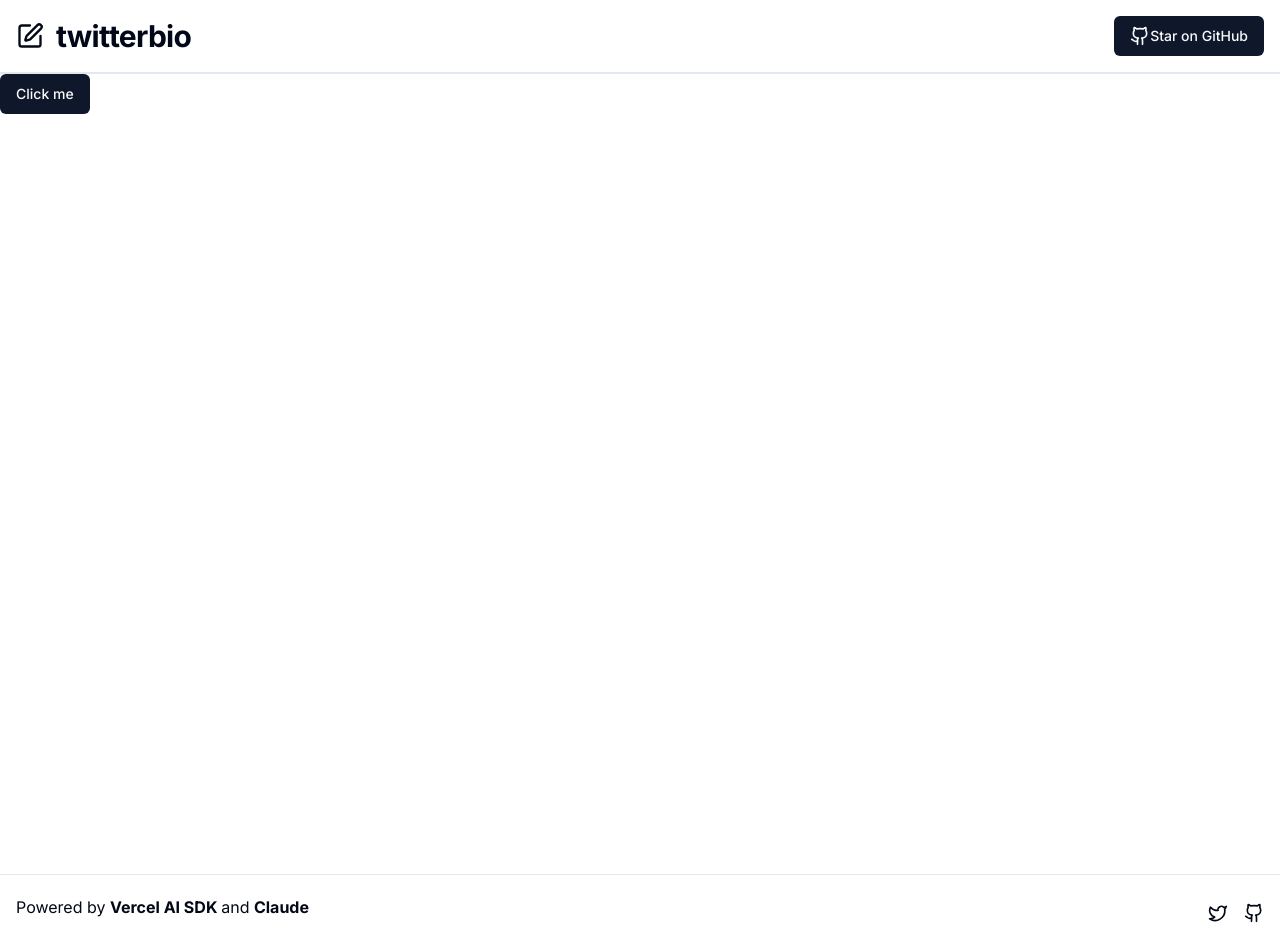
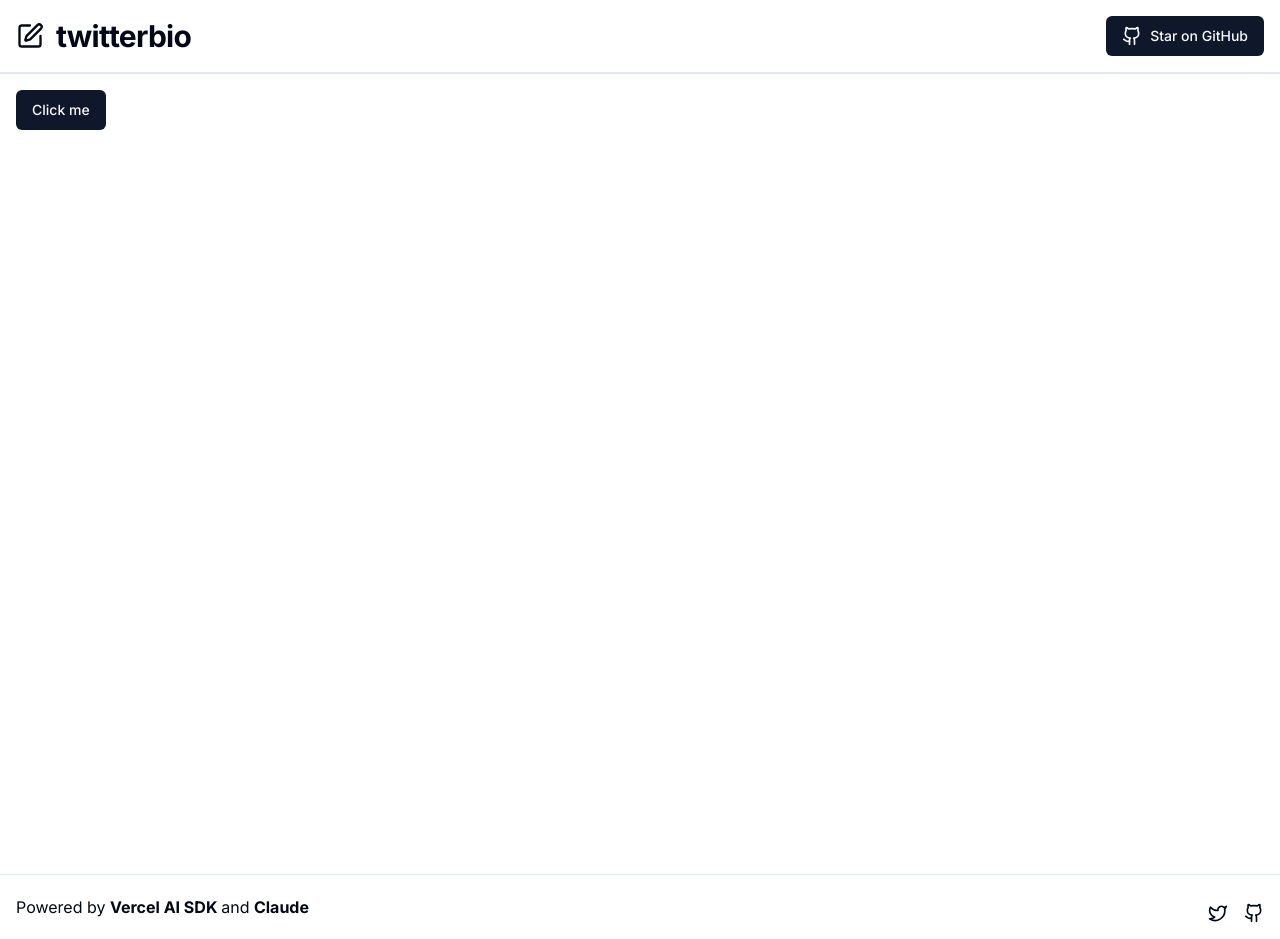
Before and after one commit to abdtriedcoding/twitterbio-ai, a Next.js app: page / in a window 1280 px wide. Built offline with nearby package versions, Linux system fonts and the light colour scheme.

Commit message:
refactor css styles

```diff
--- a/app/layout.tsx
+++ b/app/layout.tsx
@@ -20,7 +20,7 @@ export default function RootLayout({
     <html lang="en">
       <body className={inter.className}>
         <Header />
-        <main className="h-full">{children}</main>
+        <main className="h-full p-4">{children}</main>
         <Footer />
       </body>
     </html>
--- a/components/footer.tsx
+++ b/components/footer.tsx
@@ -24,7 +24,7 @@ export default function Footer() {
           Claude
         </a>
       </div>
-      <div className="flex items-center space-x-4 pb-4 sm:pb-0">
+      <div className="flex items-center space-x-4">
         <Link target="_blank" href="https://twitter.com/abdtriedcoding">
           <Twitter className="w-5 h-5" />
         </Link>
--- a/components/header.tsx
+++ b/components/header.tsx
@@ -14,6 +14,7 @@ export default function Header() {
 
       <Button asChild>
         <Link
+          className="space-x-2"
           target="_blank"
           href={"https://github.com/abdtriedcoding/twitterbio-ai"}
         >
```
